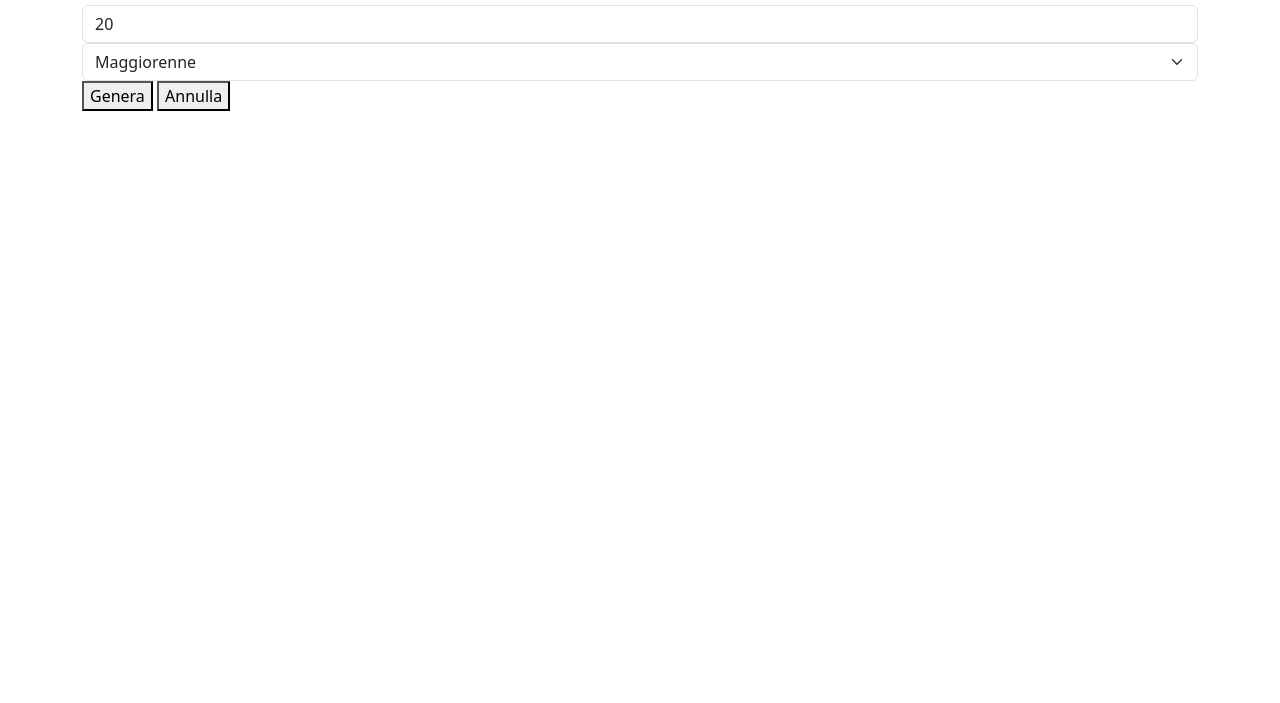
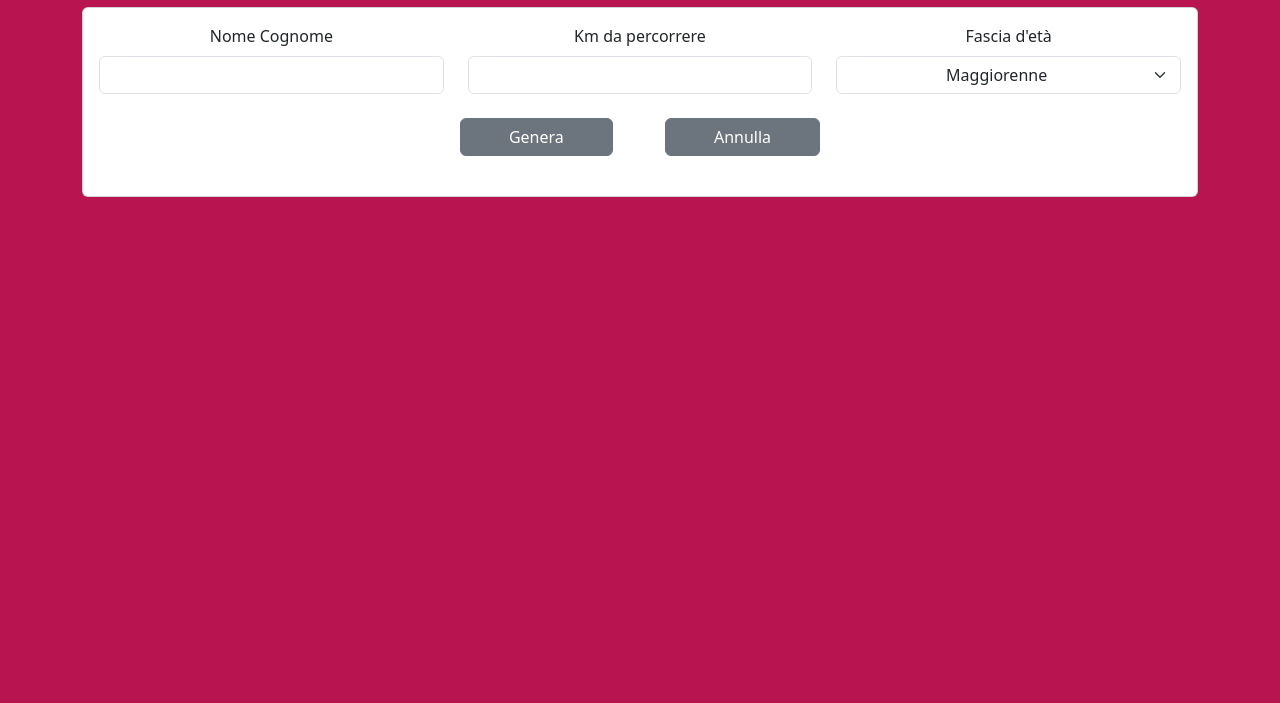
Before and after one commit to luigicaiaffa/js-biglietto-treno-form, a plain HTML site: page index.html in a window 1280 px wide. Shown: the part 97-800 px from the top of the page. Drawn offline with nearby package versions, Linux system fonts and the light colour scheme.

Commit message:
add structure

```diff
--- /dev/null
+++ b/css/style.css
@@ -0,0 +1,4 @@
+/* ! RESET ! */
+body {
+    background-color: #b81450;
+}
--- a/index.html
+++ b/index.html
@@ -12,29 +12,62 @@
       integrity="sha384-QWTKZyjpPEjISv5WaRU9OFeRpok6YctnYmDr5pNlyT2bRjXh0JMhjY6hW+ALEwIH"
       crossorigin="anonymous"
     />
+
+    <!-- | CUSTOM CSS | -->
+    <link rel="stylesheet" href="./css/style.css" />
   </head>
 
   <body>
+    <!-- ! PAGE CONTENT ! -->
     <div class="container">
-      <label for="input-fullname" class="form-label">Nome Cognome</label>
+      <!-- # TITLE -->
+      <h1 class="text-center text-light fw-bold py-4">
+        CALCOLA IL PREZZO DEL TUO BIGLIETTO
+      </h1>
+
+      <!-- # CARD -->
+      <div class="card text-center">
+        <div class="card-body">
+          <div class="row">
+            <div class="col-4">
+              <!-- input full name -->
+              <label for="input-fullname" class="form-label"
+                >Nome Cognome</label
+              >
               <input
                 type="text"
                 id="input-fullname"
-        class="form-control"
-        value="Jon Snow"
+                class="form-control text-center"
               />
+            </div>
 
+            <!-- input km -->
+            <div class="col-4">
               <label for="input-km" class="form-label">Km da percorrere</label>
-      <input type="number" id="input-km" class="form-control" value="20" />
+              <input
+                type="number"
+                id="input-km"
+                class="form-control text-center"
+              />
+            </div>
 
-      <select class="form-select" id="input-age">
+            <!-- select age -->
+            <div class="col-4">
+                <label for="input-age" class="form-label">Fascia d'età</label>
+              <select class="form-select text-center" id="input-age">
                 <option>Maggiorenne</option>
                 <option>Minorenne</option>
                 <option>Over 65</option>
               </select>
-
-      <button id="calc-train-ticket-price">Genera</button>
-      <button id="reset-btn">Annulla</button>
+            </div>
+          </div>
+          <!-- buttons -->
+          <div class="py-4">
+            <button class="btn btn-secondary px-5 mx-4" id="calc-train-ticket-price">Genera</button>
+            <button class="btn btn-secondary px-5 mx-4" id="reset-btn">Annulla</button>
+          </div>
+        </div>
+      </div>
     </div>
 
     <!-- | CUSTOM JS | -->
--- a/js/main.js
+++ b/js/main.js
@@ -23,8 +23,6 @@ let ticketPrice = 0;
 
 // dichiaro una funzione per calcolare il prezzo dei biglietti
 const ticketPriceCalc = () => {
-  // valore inserito dall'utente nome
-  const userFullName = fullNameInput.value;
   // valore inserito dall'utente km
   const userKmNum = kmInput.value;
   // valore inserito dall'utente età
@@ -64,10 +62,8 @@ const ticketPriceCalc = () => {
 
   // | debug console log
   console.log(`
-    ticketPriceKm : ${ticketPriceKm}
     userKmNum : ${userKmNum}
     userAge : ${userAge}
-    userFullName : ${userFullName}
     isUserKmNumValid : ${isUserKmNumValid}
     isUnderSaleApplied : ${isUnderSaleApplied}
     isOverSaleApplied : ${isOverSaleApplied}
```
Lines whose indentation alone changed are shown as unchanged.
